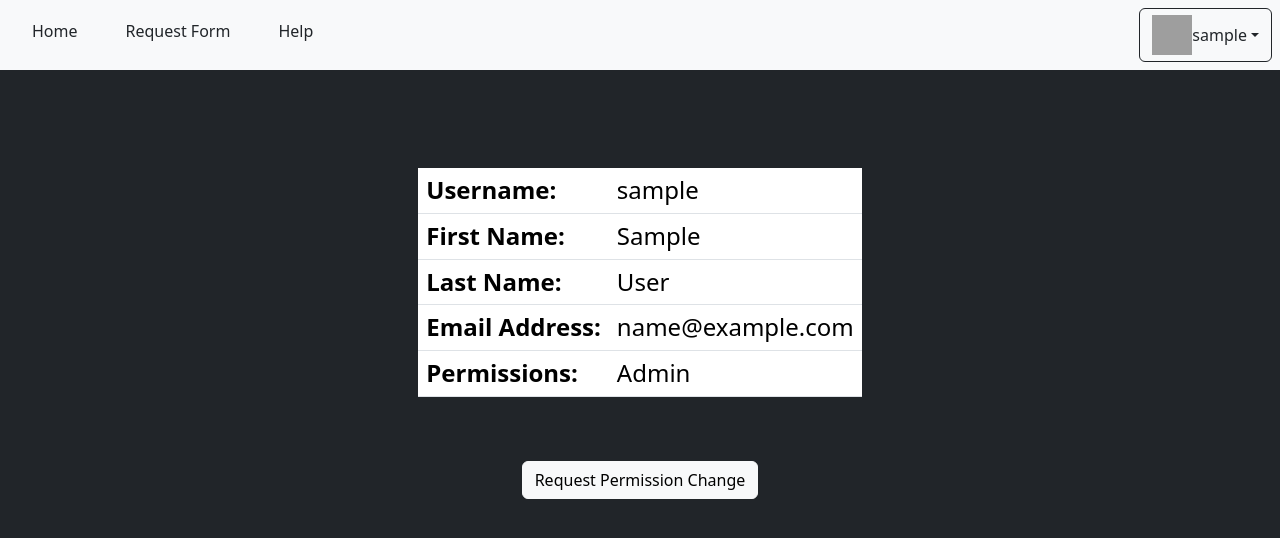
After one commit to scottrmattix/transfer-guide, a Django app: page /account_info/ in a window 1280 px wide. The commit adds this page. Shown: the top 538 px of the page. Run offline with Django 4.2, Linux system fonts and the light colour scheme; the visitor is signed in with stand-in values (Sample User, id 1); parts of the project's set-up code (start-up, migrations or seed data) failed here and were passed over; some libraries are stand-ins or nearby versions; grey boxes are pictures that could not be loaded.

Commit message:
Account info tab working

```diff
--- /dev/null
+++ b/templates/account_info.html
@@ -0,0 +1,49 @@
+{% extends "base.html" %}
+
+{% load socialaccount %}
+
+{% block title %} Account Information {% endblock %}
+
+{% block content %}
+<!-- {% if user.is_authenticated%}
+    <div class="text-light d-flex flex-column border border-light rounded p-5 h4">
+        <div class="pb-2"> Username: {{ user.username }}</div>
+        <div>
+            <div class="pb-2"> First Name: {{user.first_name}} </div>
+            <div class="pb-2"> Last Name: {{user.last_name}} </div>
+        </div>
+        <div class="pb-2"> Email: {{user.email }} </div>
+        <div> Permissions: {{ permissions }} </div>
+    </div>
+{% endif %} -->
+
+
+<table class="table text-light h4 mt-5 w-auto">
+    <tbody>
+      <tr>
+        <th scope="row"> Username: </th>
+        <td> {{ user.username }} </td>
+      </tr>
+      <tr>
+        <th scope="row"> First Name: </th>
+        <td> {{ user.first_name }} </td>
+      </tr>
+      <tr>
+        <th scope="row"> Last Name: </th>
+        <td> {{ user.last_name }} </td>
+      </tr>
+      <tr>
+        <th scope="row"> Email Address: </th>
+        <td> {{ user.email }} </td>
+      </tr>
+      <tr>
+        <th scope="row"> Permissions: </th>
+        <td> {{ permissions }} </td>
+      </tr>
+    </tbody>
+</table>
+<button onClick="" class="btn btn-light mt-5 ">
+    Request Permission Change
+</button>
+
+{% endblock %}
--- a/templates/base.html
+++ b/templates/base.html
@@ -20,7 +20,7 @@
     }
 </style>
 {% endif %}
-<body class="min-vh-100 bg-dark d-flex flex-column align-items-center">
+<body class="bg-dark d-flex flex-column align-items-center">
     {% if user.is_authenticated%}
     <nav class="navbar fixed-top w-100 bg-light d-flex align-items-center">
         <ul class="d-flex flex-row align-items-center">
@@ -28,14 +28,14 @@
             <a href="{% url 'request' %}" class="nav-link pt-2 mx-5">Request Form</a>
             <a href="#" class="nav-link pt-2 mx-0">Help</a>
         </ul>
-        <button class="d-flex fkex-row align-items-center dropdown mx-2 btn btn-outline-dark" id="profile-dropdown" data-bs-toggle="dropdown">
+        <button class="d-flex fkex-row align-items-center dropdown mx-2 btn border border-dark" id="profile-dropdown" data-bs-toggle="dropdown">
             <a class="nav-link d-flex flex-row align-items-center mx-0 dropdown-toggle">
                 <img width="40px" height="40px" href="#"
                     src="https://upload.wikimedia.org/wikipedia/commons/9/99/Sample_User_Icon.png"> {{ user.username }}
             </a>
         </button>
         <div class="dropdown-menu dropdown-menu-end">
-            <a class="dropdown-item" href="#">Account Information</a>
+            <a class="dropdown-item" href="{% url 'account_info' %}">Account Information</a>
             <a class="dropdown-item" href="#">Pending Requests</a>
             <a class="dropdown-item" href="#">Favorites</a>
             <div class="dropdown-divider"></div>
--- a/transferguide/urls.py
+++ b/transferguide/urls.py
@@ -17,7 +17,7 @@ from django.contrib import admin
 from django.urls import path, include
 from django.views.generic import TemplateView
 from django.contrib.auth.views import LogoutView
-from transferguideapp.views import set_group, submit_transfer_request
+from transferguideapp.views import set_group, submit_transfer_request , account_info
 
 urlpatterns = [
     path('admin/', admin.site.urls),
@@ -26,4 +26,5 @@ urlpatterns = [
     path('logout/', LogoutView.as_view(), name='logout'),
     path('request/', submit_transfer_request , name='request'),
     path('set_group/<int:user_id>', set_group , name='set_group'),
+    path('account_info/', account_info , name='account_info'),
 ]
--- a/transferguideapp/views.py
+++ b/transferguideapp/views.py
@@ -8,7 +8,15 @@ from transferguideapp.forms import SisSearchForm, TransferRequestForm
 from .models import ExternalCourse, InternalCourse, ExternalCollege, CourseTransfer
 from .sis import request_data, unique_id
 
-
+def account_info(request):
+    user = request.user
+    permissions = "User"
+    if(user.is_staff):
+        permissions = "Admin"
+    if user.is_authenticated:
+        return render(request, 'account_info.html', {'user': user, 'permissions': permissions})
+    else:
+        return redirect('home')
 
 def set_group(request, user_id):
     if(request.method == 'POST'):
```
